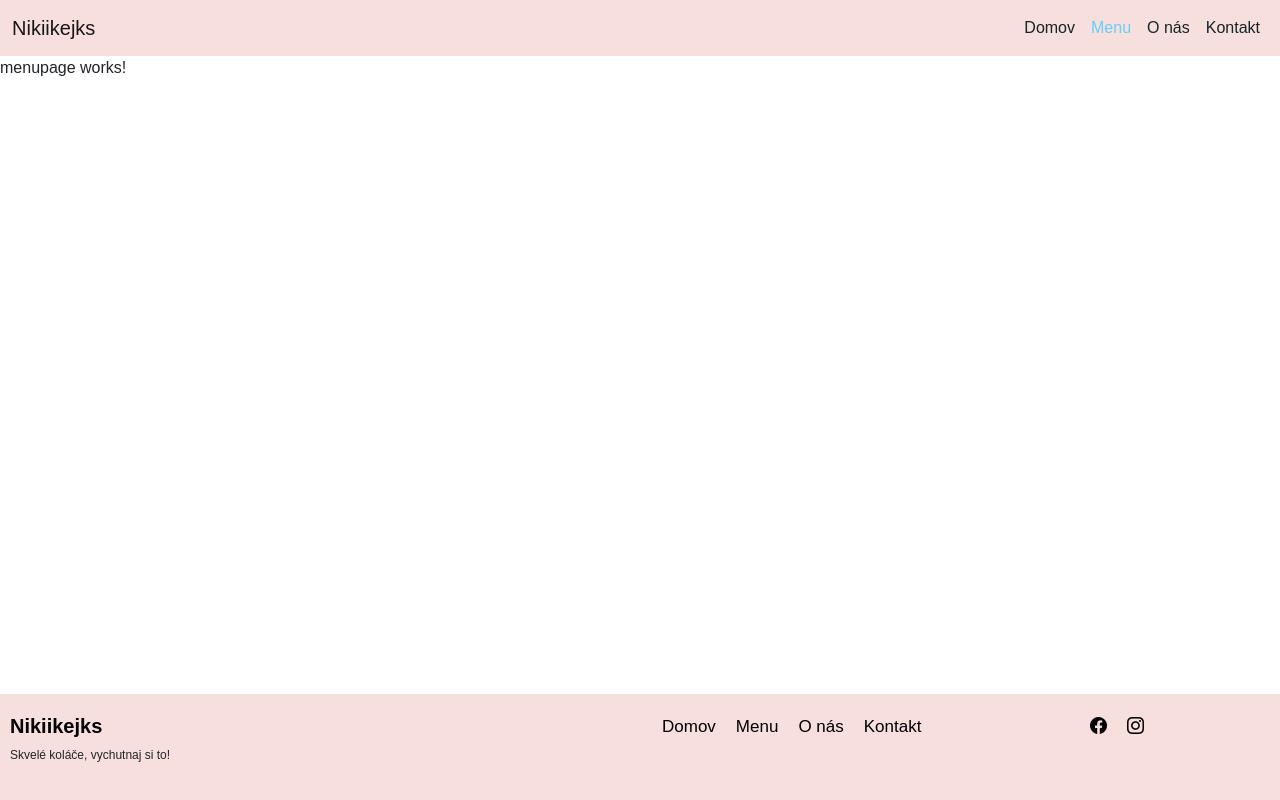
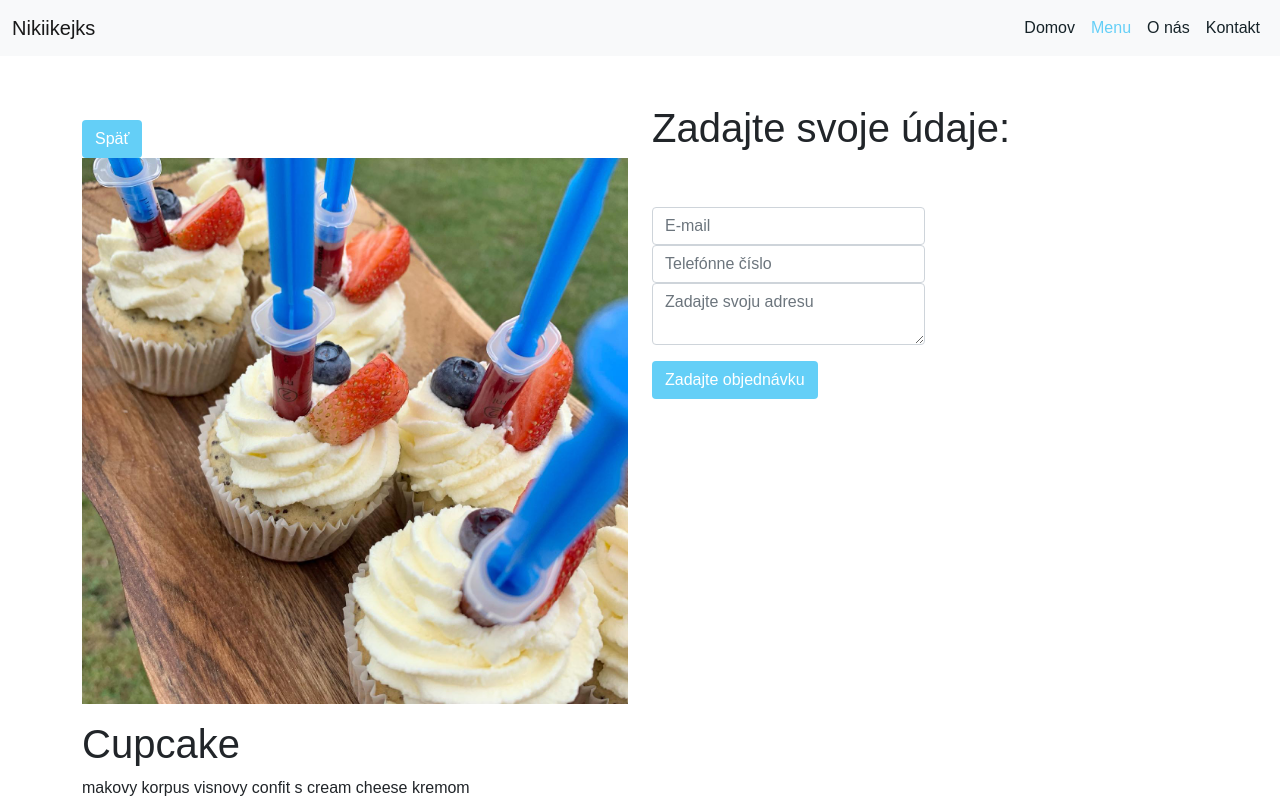
Before and after one commit to jan-andrejko/nikiikejksweb, an Angular app: page /menu/1 in a window 1280 px wide. Shown: the top 800 px of the page. Built offline with nearby package versions, Linux system fonts and the light colour scheme.

Commit message:
menupage
I make menupage with image and form

```diff
--- a/src/app/app.module.ts
+++ b/src/app/app.module.ts
@@ -1,6 +1,5 @@
 import { NgModule } from '@angular/core';
 import { BrowserModule } from '@angular/platform-browser';
-
 import { AppRoutingModule } from './app-routing.module';
 import { AppComponent } from './app.component';
 import { NavbarComponent } from './sharepage/navbar/navbar.component';
@@ -9,7 +8,8 @@ import { HomeComponent } from './pages/home/home.component';
 import { MenuComponent } from './pages/menu/menu.component';
 import { AboutComponent } from './pages/about/about.component';
 import { ContactComponent } from './pages/contact/contact.component';
-import { RouterModule } from '@angular/router';
+import { MenupageComponent } from './pages/menupage/menupage.component';
+
 
 @NgModule({
   declarations: [
@@ -20,7 +20,7 @@ import { RouterModule } from '@angular/router';
     MenuComponent,
     AboutComponent,
     ContactComponent,
-
+    MenupageComponent,
   ],
   imports: [
     BrowserModule,
--- a/src/app/pages/menupage/menupage.component.css
+++ b/src/app/pages/menupage/menupage.component.css
@@ -0,0 +1,24 @@
+form
+{
+  margin-top: 10%;
+  width: 50%;
+}
+button{
+  background-color: #64cff7;
+  color: #fff;
+}
+button:hover
+{
+  background-color: var(--primary-color);
+  color: #fff;
+}
+a
+{
+  background-color: #64cff7;
+  color: #fff;
+}
+a:hover
+{
+  background-color: var(--primary-color);
+  color: #fff;
+}
--- a/src/app/pages/menupage/menupage.component.html
+++ b/src/app/pages/menupage/menupage.component.html
@@ -1 +1,32 @@
-<p>menupage works!</p>
+<div class="container mt-5 mb-5">
+
+  <div class="row">
+
+    <div class="col-lg-6" *ngIf="menuData">
+      <a routerLink="menu" class="btn btn-md mt-3">Späť</a>
+      <img src="{{menuData[0].cakeImg}}" width="100%" />
+      <h1 class="mt-3">{{menuData[0].cakeName}}</h1>
+      <p>{{menuData[0].cakeDetails}}</p>
+      <p>{{menuData[0].cakePrice | currency: 'EUR'}}</p>
+    </div>
+
+    <div class="col-lg-6">
+      <h1>Zadajte svoje údaje:</h1>
+      <form>
+
+        <input type="text" class="form-control" placeholder="E-mail"/>
+        <input type="text"  class="form-control" placeholder="Telefónne číslo"/>
+        <textarea class="form-control" placeholder="Zadajte svoju adresu"></textarea>
+        <button class="btn btn-md mt-3">Zadajte objednávku</button>
+
+
+      </form>
+
+
+    </div>
+
+  </div>
+
+
+
+</div>
--- a/src/app/pages/menupage/menupage.component.ts
+++ b/src/app/pages/menupage/menupage.component.ts
@@ -1,4 +1,6 @@
 import { Component, OnInit } from '@angular/core';
+import { ActivatedRoute } from '@angular/router';
+import { OrderDetailsService } from 'src/app/services/order-details.service';
 
 @Component({
   selector: 'app-menupage',
@@ -7,9 +9,19 @@ import { Component, OnInit } from '@angular/core';
 })
 export class MenupageComponent implements OnInit {
 
-  constructor() { }
+  constructor(private param:ActivatedRoute, private service:OrderDetailsService) {}
+  getMenuId: any;
+  menuData: any;
 
   ngOnInit(): void {
+    this.getMenuId = this.param.snapshot.paramMap.get('id');
+    console.log(this.getMenuId,'getmenu');
+    if(this.getMenuId)
+    {
+      this.menuData = this.service.cakeDetails.filter((value)=>{
+        return value.id == this.getMenuId;
+      });
+      console.log(this.menuData,'menudata>>');
+    }
   }
-
 }
--- a/src/app/sharepage/navbar/navbar.component.html
+++ b/src/app/sharepage/navbar/navbar.component.html
@@ -1,4 +1,4 @@
-<nav class="navbar navbar-expand-lg navbar-light">
+<nav class="navbar navbar-expand-lg navbar-light bg-light">
   <div class="container-fluid">
     <a class="navbar-brand" routerLink="">Nikiikejks</a>
     <button class="navbar-toggler" type="button" data-bs-toggle="collapse" data-bs-target="#navbarNav" aria-controls="navbarNav" aria-expanded="false" aria-label="Toggle navigation">
```
